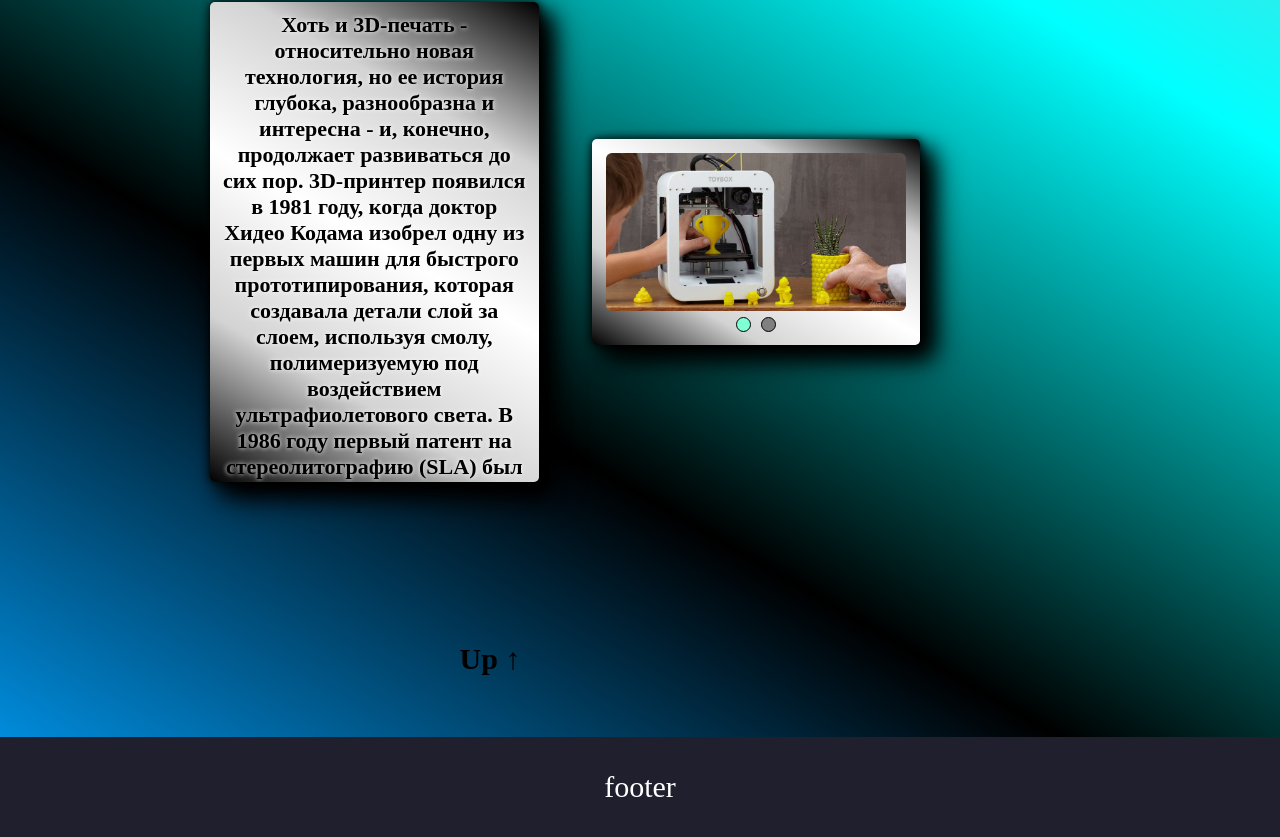
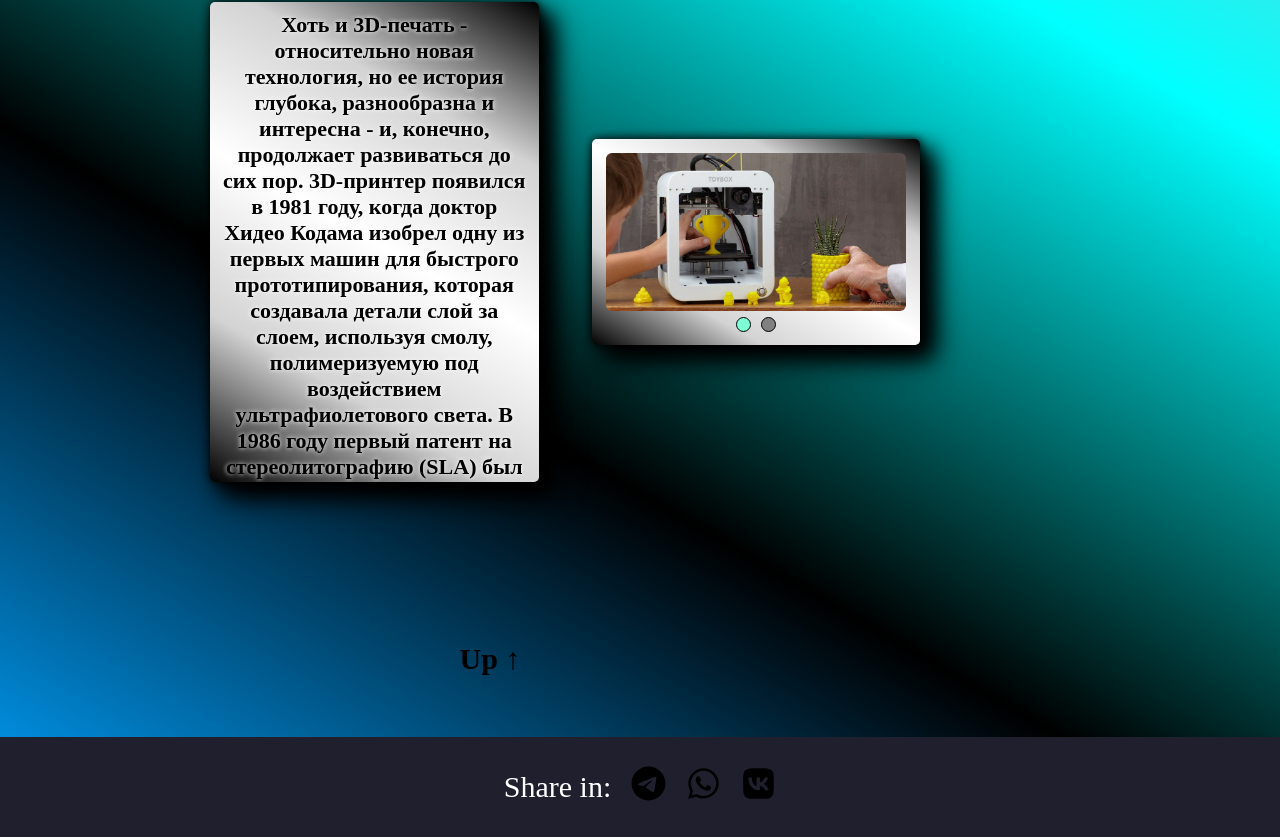
Before and after one commit to Framerage/dss_react_frontend, a React (Create React App) app: page / in a window 1280 px wide. Shown: the part 2698-3535 px from the top of the page. Built offline with nearby package versions, Linux system fonts and the light colour scheme.

Commit message:
добавлен обработанный футер, наполнены контакты

```diff
--- /dev/null
+++ b/src/components/appFooter/AppFooter.tsx
@@ -0,0 +1,48 @@
+import React from "react";
+import {useLocation} from "react-router-dom";
+import classes from "./appFooter.module.css";
+import {FOR_GH_PAGES} from "utils/routes";
+
+import VkIcon from "assets/icons/vk.svg";
+import WhatsappIcon from "assets/icons/whatsapp.svg";
+import TelegramIcon from "assets/icons/telegram.svg";
+const sharedContacts = [
+  {
+    name: "Telegram",
+    link: "https://telegram.me/share/url?url=",
+    img: TelegramIcon,
+  },
+  {
+    name: "Whatsapp",
+    link: "https://wa.me/?text=",
+    img: WhatsappIcon,
+  },
+  {
+    name: "Vkontakte",
+    link: "https://vk.com/share.php?url=",
+    img: VkIcon,
+  },
+];
+//TODO: check убрать при деплое на реальный серв
+const domen = "framerage.github.io";
+const AppFooter: React.FC = () => {
+  const router = useLocation();
+  const currentPath = domen + FOR_GH_PAGES + router.pathname;
+
+  return (
+    <div className={classes.footerContainer}>
+      Share in:
+      {sharedContacts.map(link => (
+        <a
+          href={link.link + currentPath}
+          title={link.name}
+          target="_blank"
+          rel="noopener noreferrer"
+        >
+          <img src={link.img} alt="footerLink" width={35} height={35} />
+        </a>
+      ))}
+    </div>
+  );
+};
+export default AppFooter;
--- /dev/null
+++ b/src/components/appFooter/appFooter.module.css
@@ -0,0 +1,12 @@
+.footerContainer{
+    width: 100%;
+    height: 100px;
+    color: white;
+    font-size: 30px;
+    display: flex;
+    align-items: center;
+    justify-content: center;
+    gap: 0 20px;
+    background-color: #201F2E;
+    z-index: 10000;
+  }
--- /dev/null
+++ b/src/components/appFooter/index.ts
@@ -0,0 +1 @@
+export {default} from "./AppFooter";
--- a/src/components/appLayout/AppLayout.tsx
+++ b/src/components/appLayout/AppLayout.tsx
@@ -10,6 +10,7 @@ import ModalCart from "components/modalCart/ModalCart";
 import {isShopCartUse} from "store/modules/cart/selectors";
 import AppPopup from "components/AppPopup/AppPopup";
 import {selectPopupImage} from "store/modules/popup/selectors";
+import AppFooter from "components/appFooter/AppFooter";
 
 const AppLayout = () => {
   const isAuth = useSelector(isUserAuth);
@@ -41,10 +42,10 @@ const AppLayout = () => {
   }, [isAuth]);
   const isCartOpened = useSelector(isShopCartUse);
   const isPopupOpen = useSelector(selectPopupImage);
+  //TODO: разоабраться с размерами контента в карточках на главной
+  //TODO: создать лк+ сделать запрос на auth/me для отображения текущего юзера
   //TODO:  сохранять токен в куки
   //TODO:  разработать логику оформления заказа
-  //TODO: создать лк+ сделать запрос на auth/me для отображения текущего юзера
-  //TODO: footer+share+animation idia
   //TODO: подумать об использовании промокода при регистрации для акций и бонусов(проверку делать на бэке и возвращать текущее/расчитанное кол-во бонусов)
   //TODO: сохранять корзину в локалсторейдж или на бд?
   //TODO: адаптив для всех страниц
@@ -90,7 +91,7 @@ const AppLayout = () => {
           </>
         )}
       </main>
-      <footer className={classes.footerContainer}>footer</footer>
+      <AppFooter />
     </div>
   );
 };
--- a/src/components/appLayout/appLayout.module.css
+++ b/src/components/appLayout/appLayout.module.css
@@ -13,14 +13,3 @@
   padding: 0 50px;
   padding-bottom: 50px;
 }
-.footerContainer{
-  width: 100%;
-  height: 100px;
-  color: white;
-  font-size: 30px;
-  display: flex;
-  align-items: center;
-  justify-content: center;
-  background-color: #201F2E;
-  z-index: 10000;
-}
--- a/src/pages/cardFullDescrip/cardFullDescrip.module.css
+++ b/src/pages/cardFullDescrip/cardFullDescrip.module.css
@@ -11,9 +11,6 @@
 }
 .contentSlider{
     width: 100%;
-    display: flex;
-    align-items: center;
-    justify-content: center;
     padding: 10px;
 }
 .contentItems{
--- a/src/pages/contactsPage/ContactsPage.tsx
+++ b/src/pages/contactsPage/ContactsPage.tsx
@@ -11,11 +11,15 @@ const sharedContacts = [
     link: "https://api.whatsapp.com/send?phone=79876395283",
     img: WhatsappIcon,
   },
-  {name: "Vkontakte", link: "https://vk.com/id118856849", img: VkIcon},
+  {
+    name: "Vkontakte",
+    link: "https://vk.com/id118856849",
+    img: VkIcon,
+  },
 ];
 const jobEmail = "officialigonin@mail.ru";
 const telNumber = "+79876395283";
-const ContactsPage = () => {
+const ContactsPage: React.FC = () => {
   return (
     <div className={classes.contactsContainer}>
       <div className={classes.contentItem}>
@@ -26,7 +30,12 @@ const ContactsPage = () => {
         Телефон для связи:<a href={`tel:${telNumber}`}>{telNumber}</a>, либо
         соц. сети
         {sharedContacts.map(link => (
-          <a href={link.link} title={link.name} target="_blank">
+          <a
+            href={link.link}
+            title={link.name}
+            target="_blank"
+            rel="noopener noreferrer"
+          >
             <img src={link.img} width={35} height={35} alt="shareLink" />
           </a>
         ))}
```
